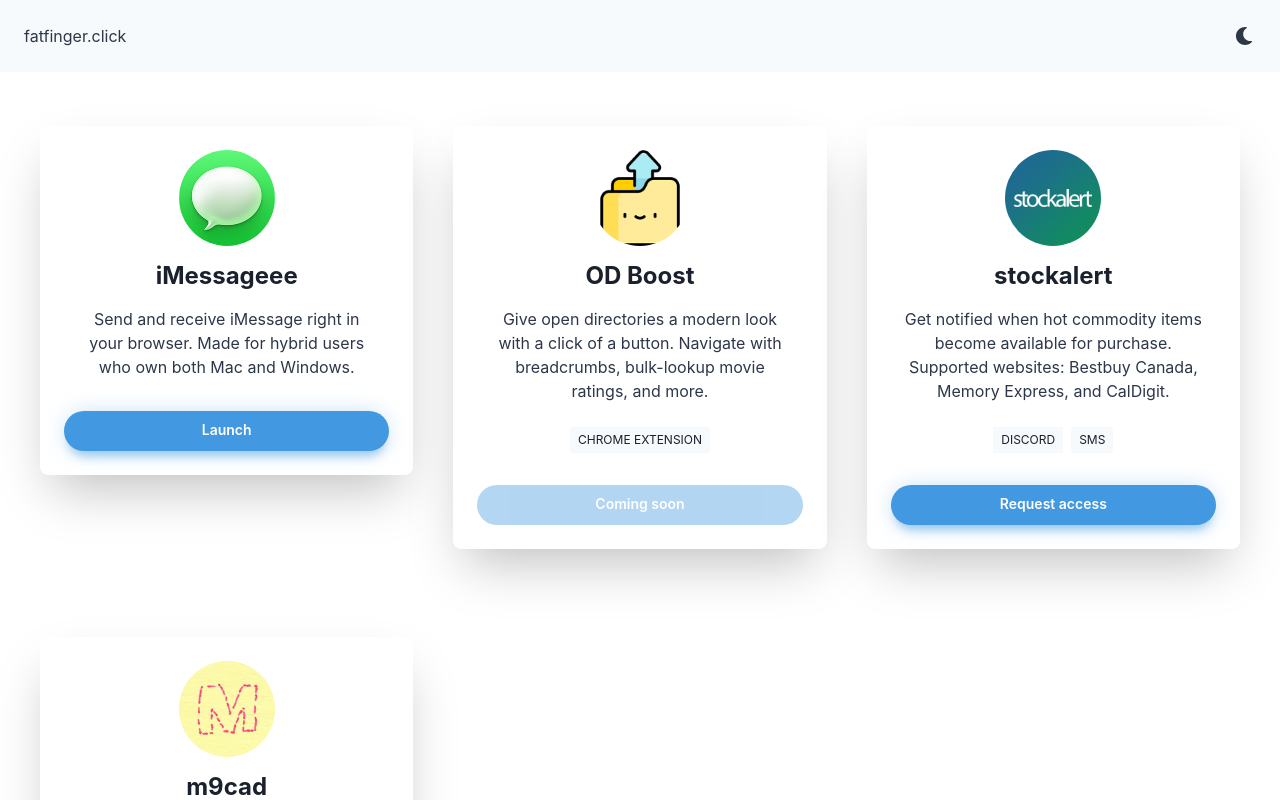
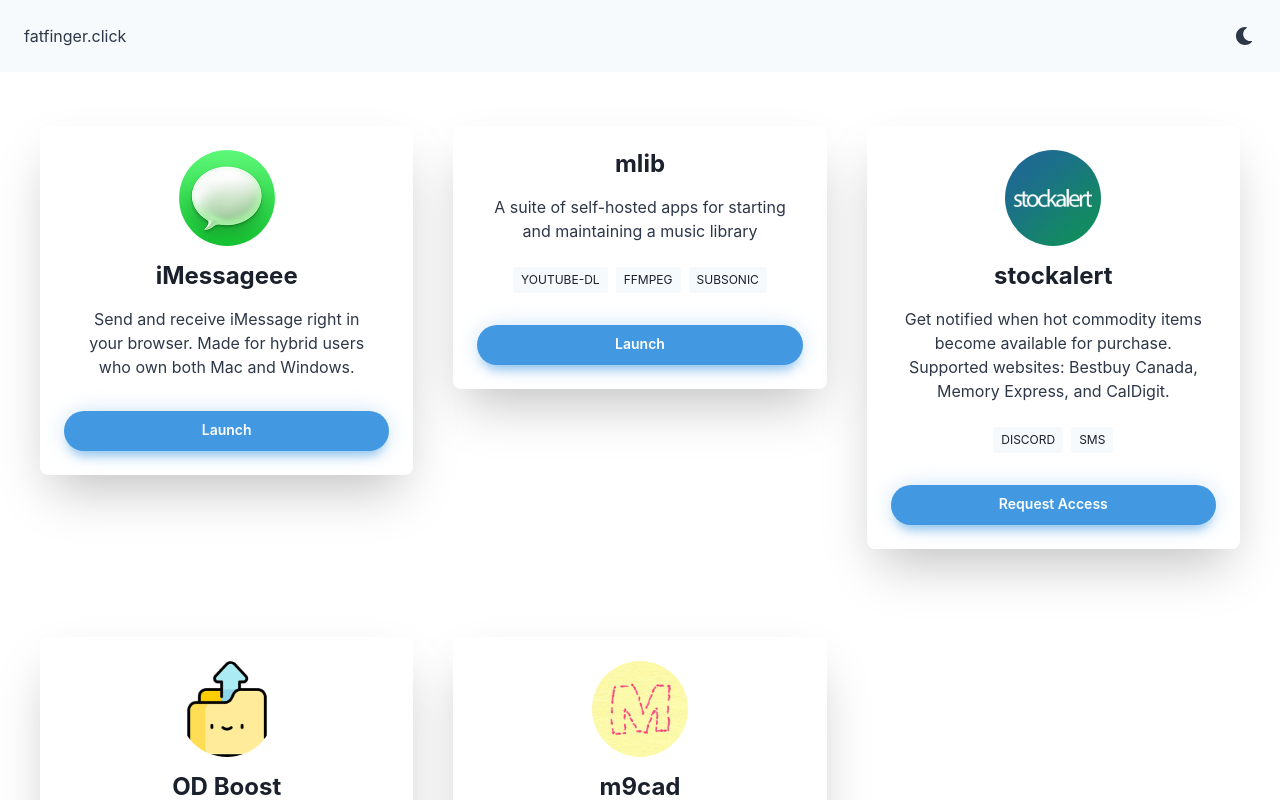
Before and after one commit to jaeseopark/fatfinger.click, a React (Create React App) app: page / in a window 1280 px wide. Shown: the top 800 px of the page. Built offline with nearby package versions, Linux system fonts and the light colour scheme.

Commit message:
mlib (#16)
* mlib

* fix: release status

* fix: release status

```diff
--- a/ansible/nginx.yml
+++ b/ansible/nginx.yml
@@ -18,7 +18,7 @@
     - name: Ensure default config file is absent
       file: name=/etc/nginx/sites-enabled/default state=absent
     - name: Run certbot
-      shell: certbot install --nginx -d fatfinger.click,imessageee.fatfinger.click --expand --agree-tos --cert-name fatfinger.click --redirect
+      shell: certbot install --nginx -d fatfinger.click,imessageee.fatfinger.click,mlib.fatfinger.click --expand --agree-tos --cert-name fatfinger.click --redirect
       become: yes
       notify: restart nginx
     - name: Ensure the cron job exists
--- a/src/AppCard.tsx
+++ b/src/AppCard.tsx
@@ -19,19 +19,6 @@
   primaryLink?: string;
   releaseStatus: ReleaseStatus;
 }) => {
-  const getButtonLabel = () => {
-    switch (releaseStatus) {
-      case "production":
-        return "Launch";
-      case "installable":
-        return "Install";
-      case "beta":
-        return "Request access";
-      default:
-        return "Coming soon";
-    }
-  };
-
   return (
     <Button
       flex={1}
@@ -49,9 +36,9 @@
         bg: "blue.500",
       }}
       onClick={() => window.open(primaryLink, "_self")}
-      disabled={releaseStatus === "development"}
+      disabled={releaseStatus === "Coming Soon"}
     >
-      {getButtonLabel()}
+      {releaseStatus}
     </Button>
   );
 };
--- a/src/AppGrid.tsx
+++ b/src/AppGrid.tsx
@@ -11,15 +11,32 @@
 export const APPS: App[] = [
   {
     name: "iMessageee",
-    releaseStatus: "production",
+    releaseStatus: "Launch",
     logoSource: imessageeeIcon,
     description:
       "Send and receive iMessage right in your browser. Made for hybrid users who own both Mac and Windows.",
     primaryLink: "https://imessageee.fatfinger.click/",
   },
   {
+    name: "mlib",
+    releaseStatus: "Launch",
+    description:
+      "A suite of self-hosted apps for starting and maintaining a music library",
+    primaryLink: "https://mlib.fatfinger.click/",
+    tags: ["youtube-dl", "ffmpeg", "subsonic"],
+  },
+  {
+    name: "stockalert",
+    releaseStatus: "Request Access",
+    description:
+      "Get notified when hot commodity items become available for purchase. Supported websites: Bestbuy Canada, Memory Express, and CalDigit.",
+    primaryLink: "https://github.com/jaeseopark/stockalert/issues/new",
+    logoSource: stockalertIcon,
+    tags: ["discord", "SMS"],
+  },
+  {
     name: "OD Boost",
-    releaseStatus: "development",
+    releaseStatus: "Coming Soon",
     description:
       "Give open directories a modern look with a click of a button. Navigate with breadcrumbs, bulk-lookup movie ratings, and more.",
     primaryLink: "https://chrome.google.com/webstore/category/extensions",
@@ -27,17 +44,8 @@
     logoSource: odBoostIcon,
   },
   {
-    name: "stockalert",
-    releaseStatus: "beta",
-    description:
-      "Get notified when hot commodity items become available for purchase. Supported websites: Bestbuy Canada, Memory Express, and CalDigit.",
-    primaryLink: "https://github.com/jaeseopark/stockalert/issues/new",
-    logoSource: stockalertIcon,
-    tags: ["discord", "SMS"],
-  },
-  {
     name: "m9cad",
-    releaseStatus: "development",
+    releaseStatus: "Coming Soon",
     description:
       "Trace lines and curves over a live video and export them as SVG files.",
     readMoreLink: "https://github.com/jaeseopark/m9cad",
--- a/src/type/app.ts
+++ b/src/type/app.ts
@@ -1,4 +1,4 @@
-export type ReleaseStatus = "production" | "installable" | "beta" | "development";
+export type ReleaseStatus = "Launch" | "Install" | "Request Access" | "Coming Soon";
 
 type App = {
   name: string;
```
Also changed, not shown: ansible/mlib.yml (added, +11 -0 lines), 2 other files (tests, documents, lock files or other folders).
